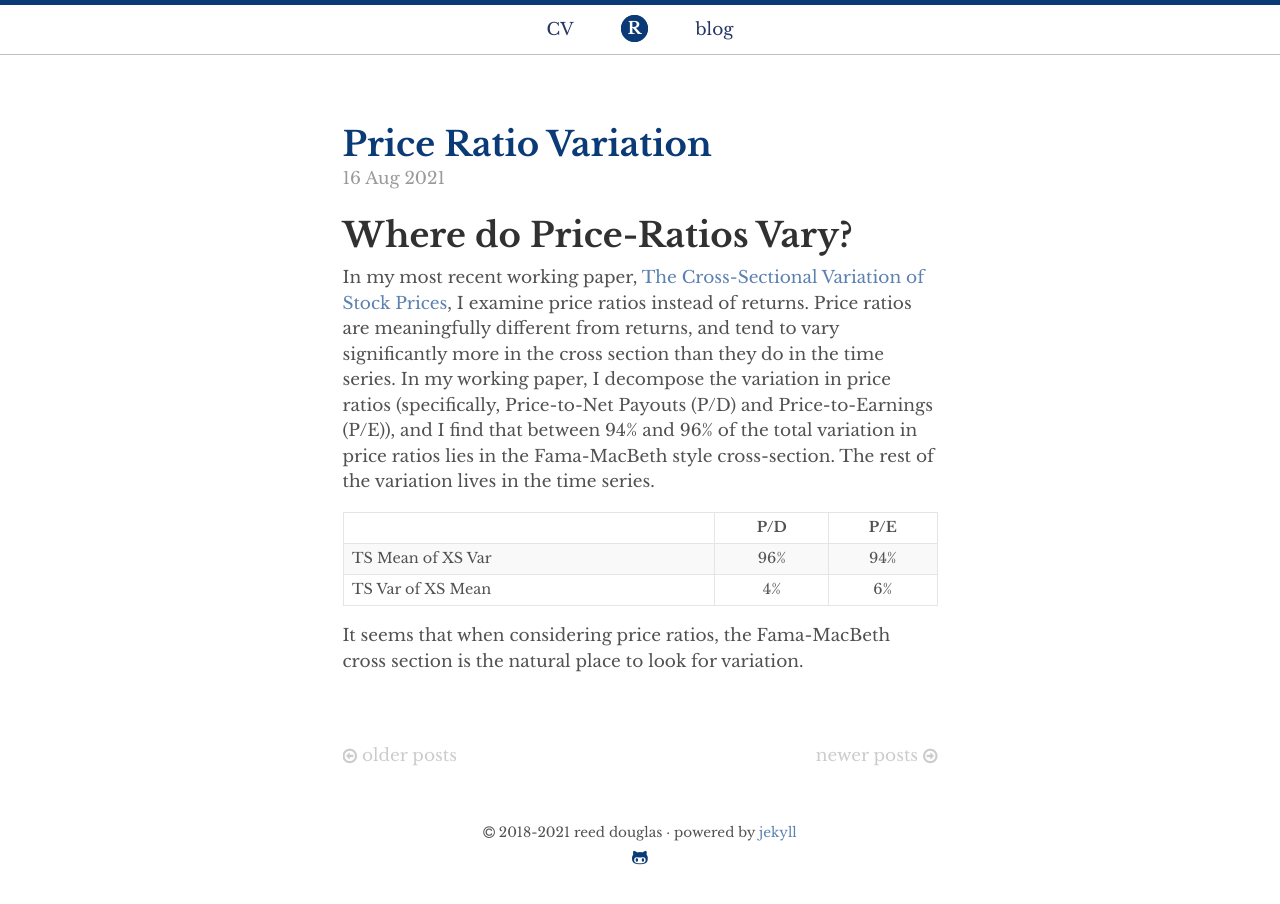
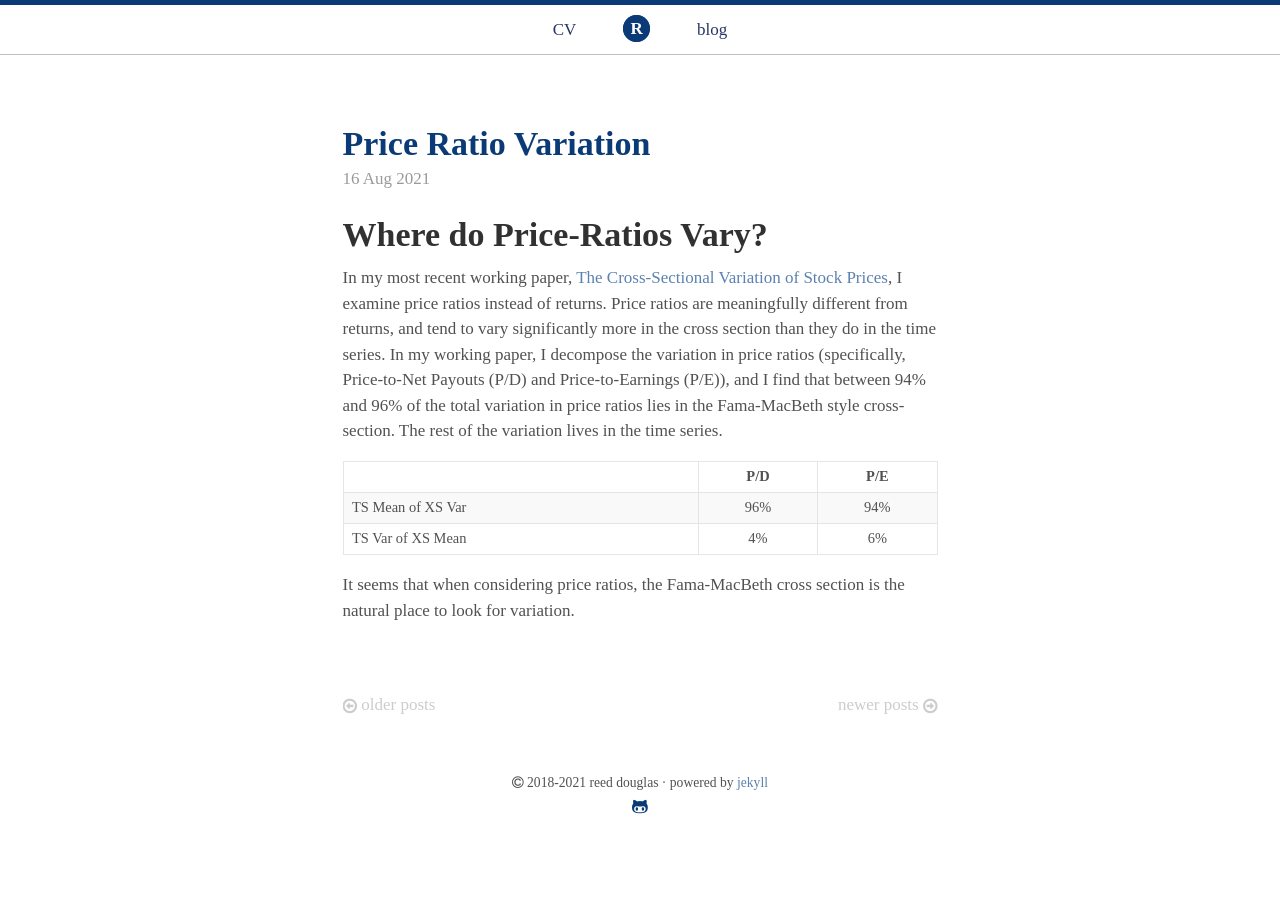
Before and after one commit to reeddoug/reeddoug.github.io, a Jekyll site: the page built from blog/index.html, in a window 1280 px wide. Built offline with Jekyll 4.4.1, drawn with Linux system fonts in a browser that asks for light colours; the list of posts is cut into pages by our own code.

Commit message:
Update _variables.scss

```diff
--- a/_sass/utilities/_variables.scss
+++ b/_sass/utilities/_variables.scss
@@ -4,7 +4,7 @@
   */
 
 // Globals
-$font-stack: 'Libre Baskerville', serif;
+$font-stack: 'Playfair Display', serif;
 $font-size: 17px;
 $font-size-mobile: 15px;
 
```
